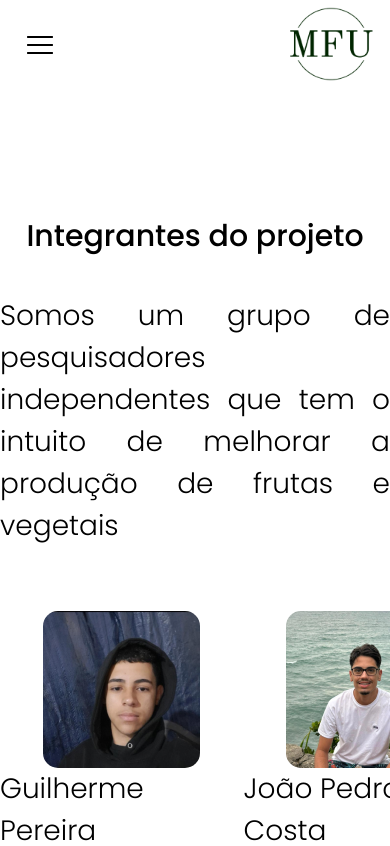
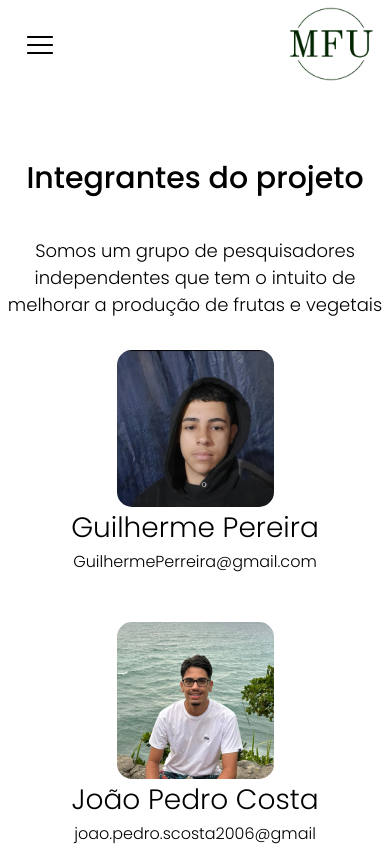
Before and after one commit to wellingtondonodo/site-MFU, a React (Vite) app: page /integrantes in a window 390 px wide. Shown: the top 846 px of the page. Built offline with nearby package versions, Linux system fonts and the light colour scheme.

Commit message:
Página Integrantes Mobile

```diff
--- a/src/styles/Integrantes.styles.js
+++ b/src/styles/Integrantes.styles.js
@@ -50,4 +50,27 @@ export const PaginaIntegrantes = styled.main`
             max-width: 9.813rem;
         }
     }
+
+    @media (width <= 480px){
+        section{
+            padding-top: 4rem;
+            padding-bottom: 4rem;
+            min-height: 0;
+        }
+
+        #texto{
+            margin-bottom: 2rem;
+
+            p{
+                max-width:25rem;
+                font-size: 1.125rem;
+                text-align: center;
+            }
+        }
+
+        #integrantes{
+            flex-direction: column;
+            gap: 3rem;
+        }
+    }
 `
```
